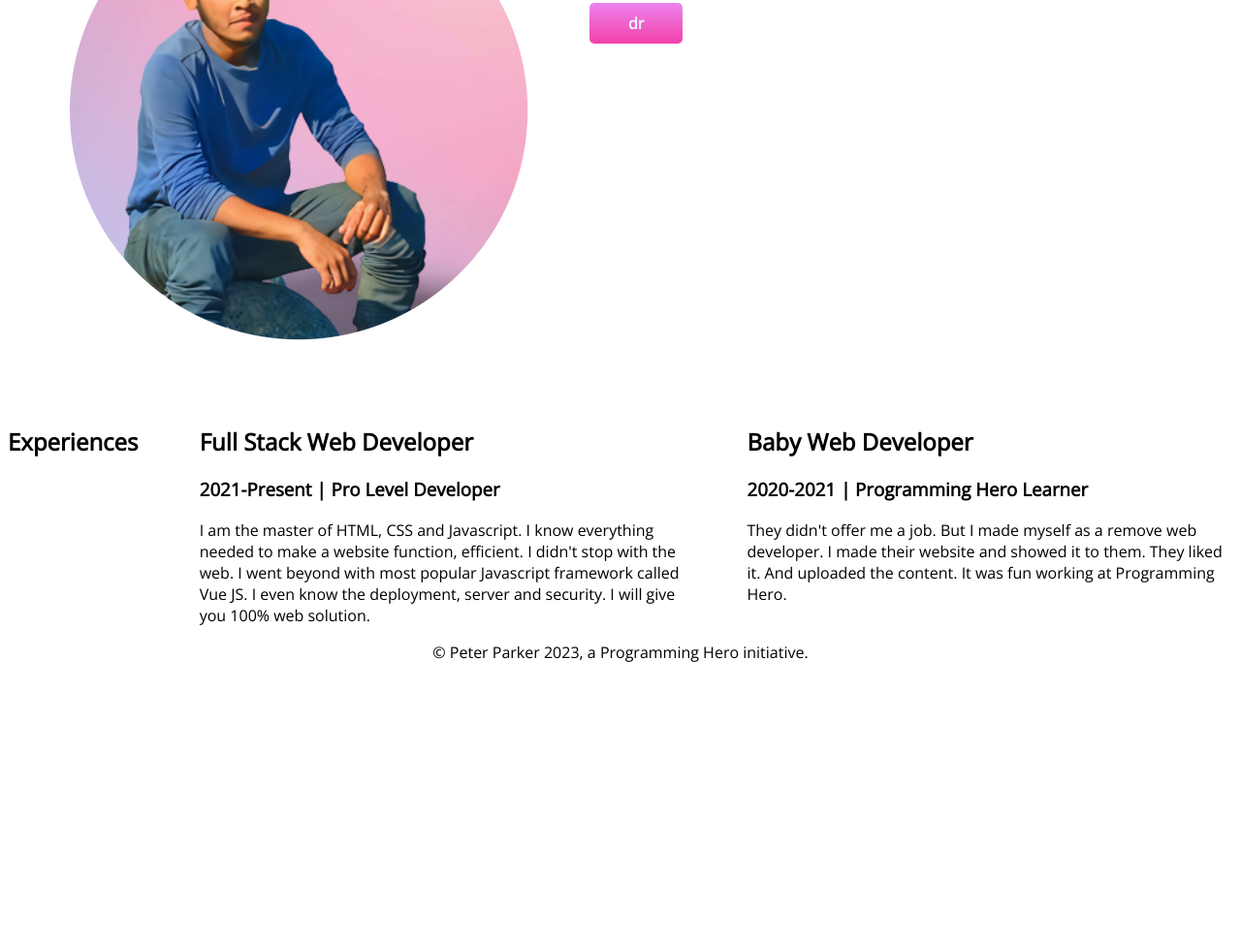
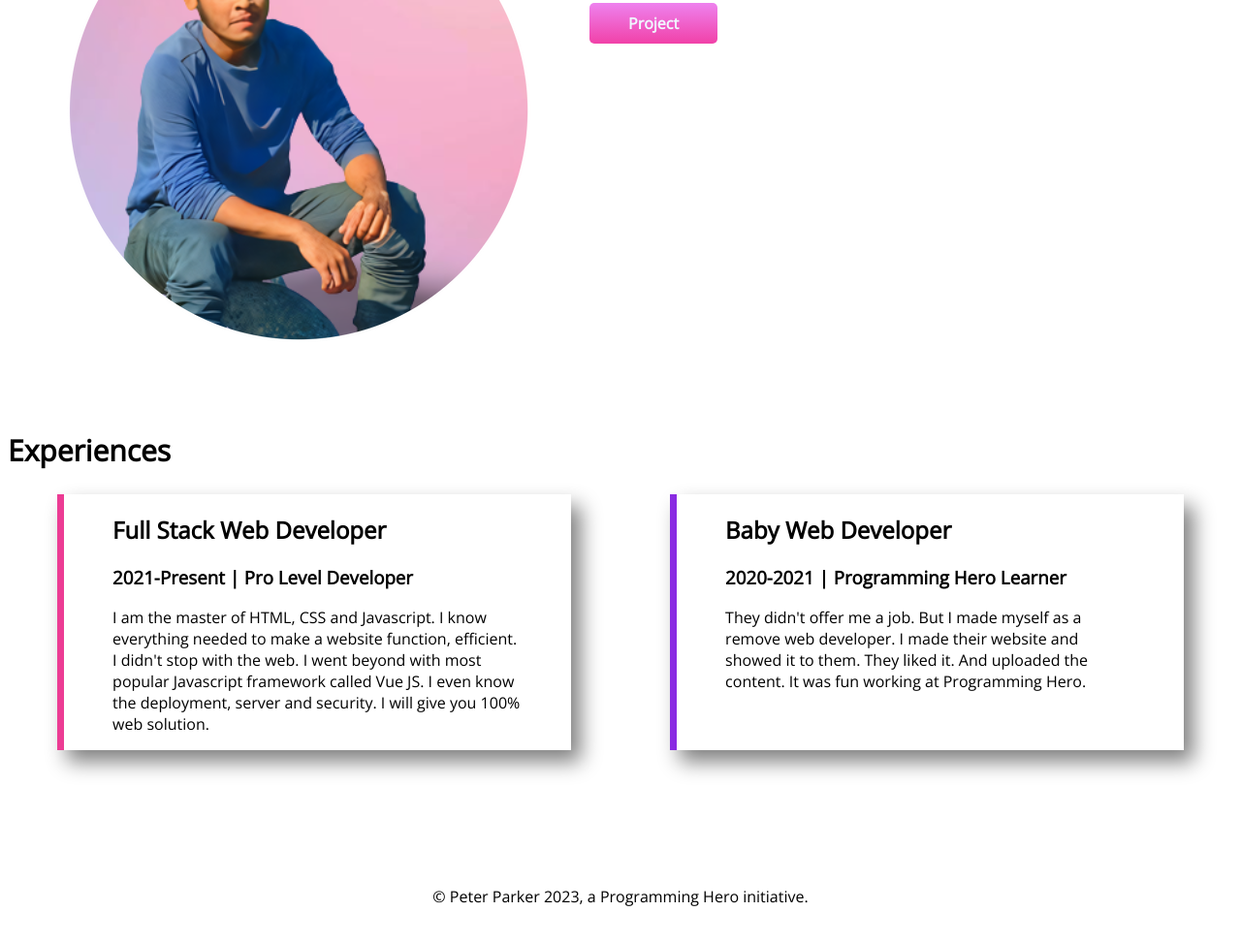
Before and after one commit to mdjihad1/my-portfolio, a plain HTML site: page index.html in a window 1280 px wide. Shown: the part 839-1812 px from the top of the page at 97% size. Before the commit the page ends 1531 px from the top, so only its background shows below. Drawn offline with nearby package versions, Linux system fonts and the light colour scheme.

Commit message:
last edited

```diff
--- a/index.html
+++ b/index.html
@@ -13,7 +13,7 @@
 </head>
 <body>
 
-    <section>
+    <section class="section">
         <div class="width"> <h1 class="h1">Welcome To <br>
             <span>Peter Parker</span> World</h1>
 
@@ -21,13 +21,13 @@
 
             <p>You might saw me jumping, climbing buildings, and stopping trains. But nobody pays me a dime for that work. That's why I am learning and mastering web development. I will not stop until I become the Web Development Hero.</p>
 
-            <a class="hire" href="#">call me</a>
+            <a class="hire" href="#">HIRE ME</a>
         </div>
         <div class="width">
             <img class="extra" src="high.png" alt="jihadul islam">
         </div>
     </section>
-    <section>
+    <section class="section">
         <div>
             <img src="sit.png" alt="">
         </div>
@@ -36,23 +36,25 @@
             <h4>Become a web developer</h4>
             <p>I already learned the basic HTML and CSS. I can build any simple website. I can even teach my grandma how to make simple website. My goal is to build 3 websites and learn advanced topics.
             </p>
-            <a class="hire" href="#">dr</a>
+            <a class="hire" href="#">Project</a>
         </div>
     </section>
     <section>
-        <div> <h1>Experiences</h1></div>
-
-        <div class="width">
+        <h1 class="fond">Experiences</h1>
+        <div class="section">
+            <div class="sdw" id="bdr2">
                 <h1>Full Stack Web Developer</h1>
                 <h3>2021-Present | Pro Level Developer</h3>
                 <p>I am the master of HTML, CSS and Javascript. I know everything needed to make a website function, efficient. I didn't stop with the web. I went beyond with most popular Javascript framework called Vue JS. I even know the deployment, server and security. I will give you 100% web solution.</p>
             </div>
-        <div class="width">
+            <div class="sdw" id="bdr">
                 <h1>Baby Web Developer</h1>
                 <h3>2020-2021 | Programming Hero Learner</h3>
                 <p>They didn't offer me a job. But I made myself as a remove web developer. I made their website and showed it to them. They liked it. And uploaded the content. It was fun working at Programming Hero.</p>
             </div>
+        </div>
     </section>
+
     <footer> &copy; Peter Parker 2023, a Programming Hero initiative.</footer>
 </body>
 </html>
--- a/style.css
+++ b/style.css
@@ -10,13 +10,17 @@ span{
 .ch4{
     font-size: 20px;
 }
-section{
+.fond{
+    font-size: 30px;
+}
+.section{
     display: flex;
 
 }
 .width{
     width: 50%;
     padding-left: 5%;
+
 }
 .extra{
     padding-bottom: 40px;
@@ -33,4 +37,22 @@ section{
 }
 footer{
     text-align: center;
+    margin: 40px 10px;
 }
+.sdw{
+    box-shadow: 10px 12px 20px gray;
+    width: 40%;
+    margin-left: 4%;
+    margin-right: 4%;
+    margin-bottom: 100px;
+    padding-left: 4%;
+    padding-right: 4%;
+
+}
+#bdr{
+    border-left:7px solid blueviolet;
+}
+
+#bdr2{
+    border-left:7px solid #ec3c94;
+}
```
Lines whose indentation alone changed are shown as unchanged.
